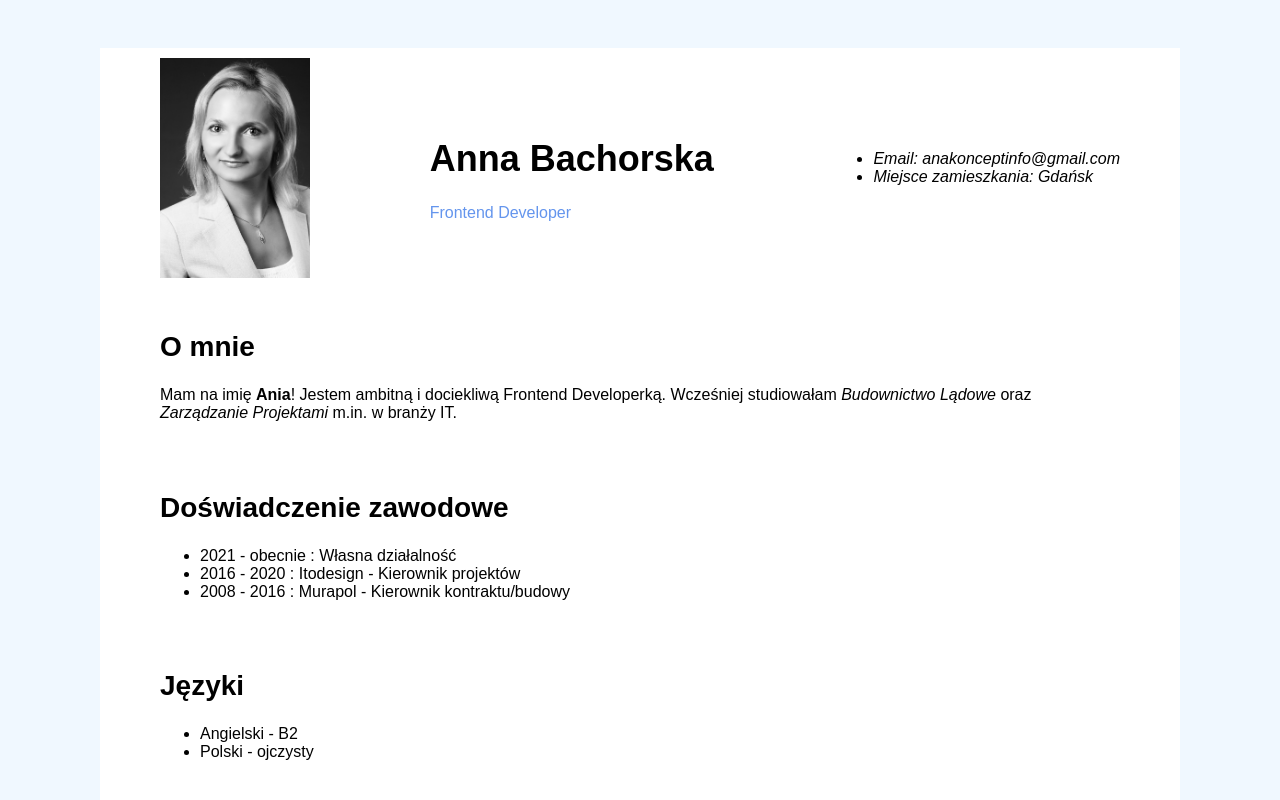
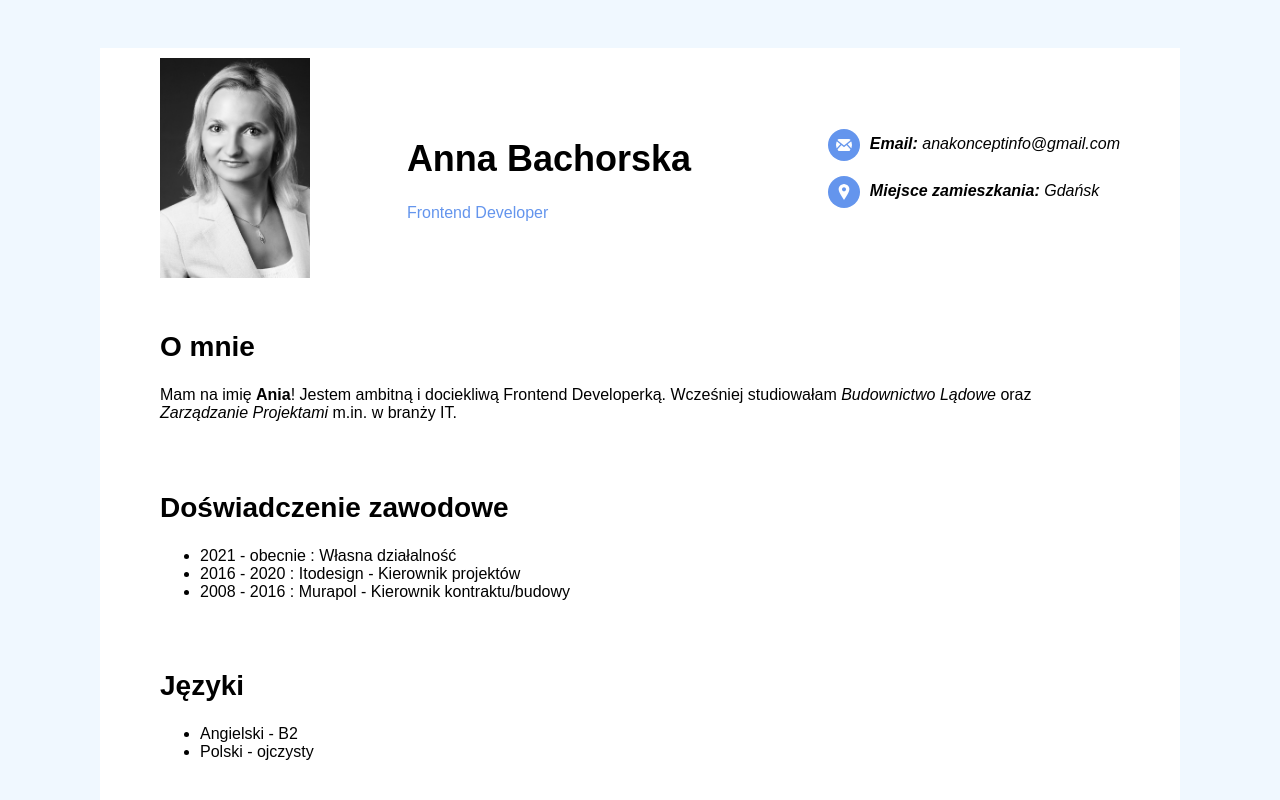
Before and after one commit to anna-bachorska/CV, a plain HTML site: page index.html in a window 1280 px wide. Shown: the top 800 px of the page. Drawn offline with Linux system fonts and the light colour scheme.

Commit message:
atteched icons in index.html and modified style.css

```diff
--- a/index.html
+++ b/index.html
@@ -15,8 +15,8 @@
         </div>
         <address>
             <ul>
-                <li>Email: anakonceptinfo@gmail.com</li>
-                <li>Miejsce zamieszkania: Gdańsk</li>
+                <li><img src="images/mail.png"/><b>Email:</b> anakonceptinfo@gmail.com</li>
+                <li><img src="images/pin.png"/><b>Miejsce zamieszkania:</b> Gdańsk</li>
             </ul>
         </address>
     </header>
--- a/style.css
+++ b/style.css
@@ -33,3 +33,21 @@ header {
     align-items: center;
     justify-content: space-between;
 }
+
+header ul {
+    list-style: none;
+}
+
+header li {
+    margin-bottom: 15px;
+}
+
+header address img {
+    width: 16px;
+    height: 16px;
+    background-color: cornflowerblue;
+    margin-right: 10px;
+    padding: 8px;
+    vertical-align: middle;
+    border-radius: 50%;
+}
```
Also changed, not shown: images/mail.png (added), images/phone.png (added), images/pin.png (added).
